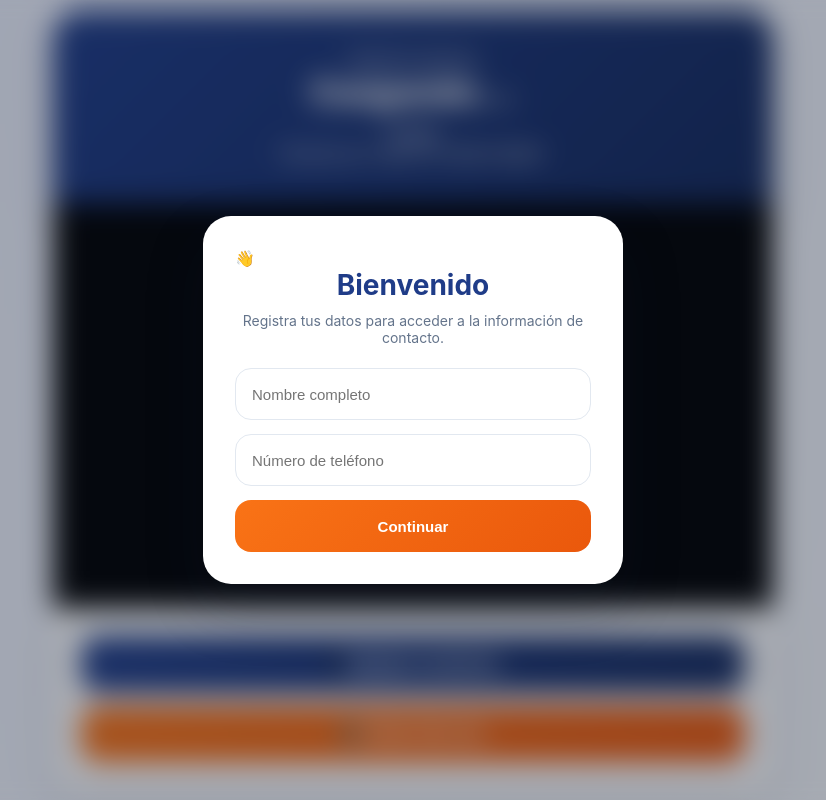
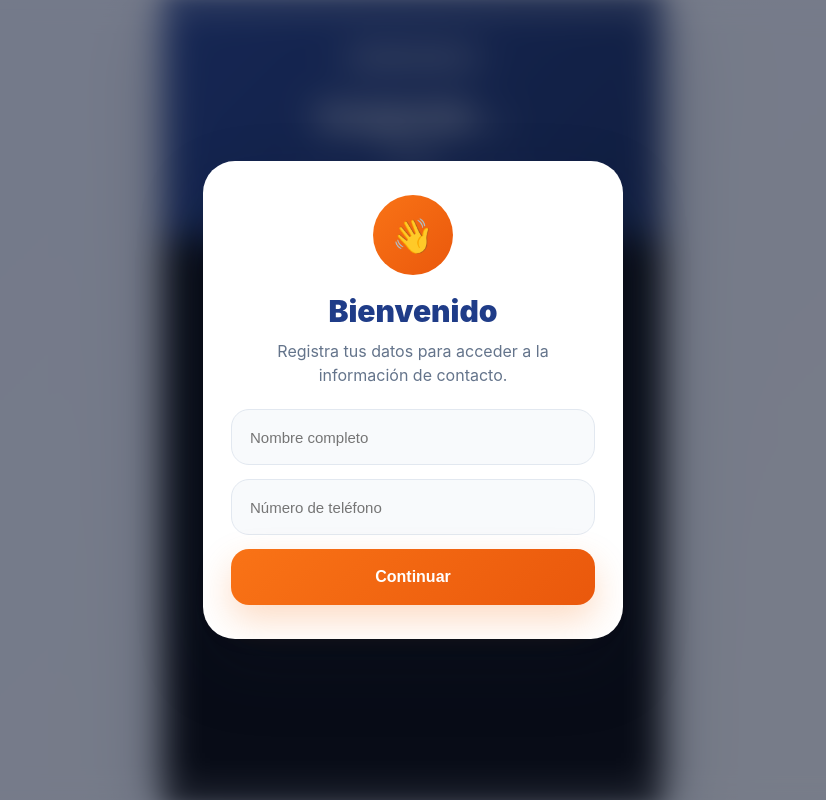
Before and after one commit to jhulmar98/tarjeta-de-contacto, a plain HTML site: page index.html in a window 1280 px wide. Shown: the whole page, without its empty margins (227-1053 px from the left). Drawn offline with Linux system fonts and the light colour scheme.

Commit message:
Update index.css

```diff
--- a/index.css
+++ b/index.css
@@ -1,6 +1,7 @@
 /* =========================================================
-   TARJETA DIGITAL INTELIGENTE
-   PRODUCCIÓN ENTERPRISE
+   TARJETA DIGITAL PREMIUM
+   FULL MOBILE FIRST
+   JHULMAR MÁRQUEZ
 ========================================================= */
 
 :root{
@@ -11,24 +12,25 @@
     --accent:#F97316;
     --accent-dark:#EA580C;
 
+    --white:#FFFFFF;
+
     --bg:#F4F7FB;
 
-    --card:#FFFFFF;
+    --text:#1E293B;
 
-    --text:#1E293B;
     --text-soft:#64748B;
 
     --border:#E2E8F0;
 
     --shadow:
-        0 15px 40px rgba(15,23,42,.10);
+        0 20px 50px rgba(15,23,42,.12);
 
     --shadow-lg:
-        0 25px 60px rgba(15,23,42,.18);
+        0 30px 70px rgba(15,23,42,.20);
 
-    --radius-xl:28px;
-    --radius-lg:22px;
-    --radius-md:16px;
+    --radius-xl:32px;
+    --radius-lg:24px;
+    --radius-md:18px;
 }
 
 /* =========================================================
@@ -43,6 +45,8 @@
 
 html,
 body{
+
+    width:100%;
     height:100%;
 }
 
@@ -50,7 +54,9 @@ body{
 
     font-family:
         Inter,
-        system-ui,
+        -apple-system,
+        BlinkMacSystemFont,
+        "Segoe UI",
         sans-serif;
 
     background:
@@ -59,12 +65,6 @@ body{
             #EEF2FF,
             #F8FAFC
         );
-
-    display:flex;
-    justify-content:center;
-    align-items:center;
-
-    padding:20px;
 
     overflow:hidden;
 }
@@ -79,17 +79,19 @@ body{
 
     inset:0;
 
-    background:
-        rgba(15,23,42,.35);
-
-    backdrop-filter:
-        blur(8px);
+    z-index:9999;
 
     display:flex;
     justify-content:center;
     align-items:center;
 
-    z-index:9999;
+    padding:24px;
+
+    background:
+        rgba(15,23,42,.55);
+
+    backdrop-filter:
+        blur(14px);
 }
 
 /* =========================================================
@@ -99,13 +101,14 @@ body{
 .modal-registro{
 
     width:100%;
+
     max-width:420px;
 
-    background:#fff;
+    background:white;
 
-    border-radius:28px;
+    border-radius:32px;
 
-    padding:32px;
+    padding:34px 28px;
 
     box-shadow:
         var(--shadow-lg);
@@ -114,13 +117,40 @@ body{
         aparecer .25s ease;
 }
 
+.modal-logo{
+
+    width:80px;
+    height:80px;
+
+    margin:0 auto 18px;
+
+    border-radius:50%;
+
+    display:flex;
+    align-items:center;
+    justify-content:center;
+
+    font-size:34px;
+
+    background:
+        linear-gradient(
+            135deg,
+            var(--accent),
+            var(--accent-dark)
+        );
+
+    color:white;
+}
+
 .modal-registro h2{
 
     text-align:center;
 
     color:var(--primary);
 
-    font-size:28px;
+    font-size:30px;
+
+    font-weight:900;
 
     margin-bottom:10px;
 }
@@ -131,29 +161,30 @@ body{
 
     color:var(--text-soft);
 
+    line-height:1.5;
+
     margin-bottom:22px;
-
-    font-size:14px;
 }
 
 .modal-registro input{
 
     width:100%;
 
-    height:52px;
+    height:56px;
 
-    padding:0 16px;
+    border:none;
 
-    border-radius:16px;
+    border-radius:18px;
 
-    border:
-        1px solid var(--border);
+    padding:0 18px;
+
+    background:#F8FAFC;
+
+    border:1px solid var(--border);
 
     font-size:15px;
 
     margin-bottom:14px;
-
-    transition:.15s ease;
 }
 
 .modal-registro input:focus{
@@ -170,11 +201,18 @@ body{
 
     width:100%;
 
-    height:52px;
+    height:56px;
 
     border:none;
 
-    border-radius:16px;
+    border-radius:18px;
+
+    cursor:pointer;
+
+    font-size:16px;
+    font-weight:900;
+
+    color:white;
 
     background:
         linear-gradient(
@@ -183,35 +221,8 @@ body{
             var(--accent-dark)
         );
 
-    color:#fff;
-
-    font-size:15px;
-    font-weight:800;
-
-    cursor:pointer;
-
-    transition:.18s ease;
-}
-
-.modal-registro button:hover{
-
-    transform:translateY(-2px);
-
-    filter:brightness(1.03);
-}
-
-/* =========================================================
-   CONTENIDO BLOQUEADO
-========================================================= */
-
-.bloqueado{
-
-    filter:
-        blur(12px);
-
-    pointer-events:none;
-
-    user-select:none;
+    box-shadow:
+        0 15px 35px rgba(249,115,22,.25);
 }
 
 /* =========================================================
@@ -221,16 +232,31 @@ body{
 .contenido{
 
     width:100%;
-    max-width:720px;
+    height:100vh;
+
+    overflow-y:auto;
 
     transition:.25s ease;
 }
 
+.bloqueado{
+
+    filter:blur(12px);
+
+    pointer-events:none;
+}
+
 /* =========================================================
-   CARD PRINCIPAL
+   HEADER
 ========================================================= */
 
 .header-card{
+
+    padding:40px 24px;
+
+    text-align:center;
+
+    color:white;
 
     background:
         linear-gradient(
@@ -238,37 +264,66 @@ body{
             var(--primary),
             var(--primary-dark)
         );
+}
 
-    color:white;
+.badge{
 
-    text-align:center;
+    display:inline-flex;
 
-    padding:40px 30px;
+    align-items:center;
+    justify-content:center;
 
-    border-radius:
-        var(--radius-xl)
-        var(--radius-xl)
-        0
-        0;
+    padding:10px 18px;
 
-    box-shadow:
-        var(--shadow);
+    border-radius:999px;
+
+    background:
+        rgba(255,255,255,.12);
+
+    border:
+        1px solid rgba(255,255,255,.18);
+
+    font-size:11px;
+    font-weight:900;
+
+    letter-spacing:1px;
+
+    margin-bottom:22px;
 }
 
 #nombreUsuario{
 
-    font-size:34px;
+    font-size:32px;
+
     font-weight:900;
 
-    margin-bottom:10px;
+    line-height:1.2;
+
+    margin-bottom:8px;
 }
 
 #cargoUsuario{
 
     font-size:18px;
+
     font-weight:500;
 
     opacity:.95;
+
+    margin-bottom:12px;
+}
+
+.descripcion{
+
+    max-width:300px;
+
+    margin:auto;
+
+    line-height:1.5;
+
+    opacity:.85;
+
+    font-size:14px;
 }
 
 /* =========================================================
@@ -277,11 +332,11 @@ body{
 
 .video-card{
 
-    background:#000;
+    background:black;
 
-    aspect-ratio:16/9;
+    width:100%;
 
-    overflow:hidden;
+    aspect-ratio:9/16;
 }
 
 .video-card iframe{
@@ -298,46 +353,34 @@ body{
 
 .acciones{
 
-    background:#fff;
-
-    padding:28px;
+    padding:24px;
 
     display:flex;
     flex-direction:column;
 
-    gap:14px;
+    gap:16px;
 
-    border-radius:
-        0
-        0
-        var(--radius-xl)
-        var(--radius-xl);
-
-    box-shadow:
-        var(--shadow);
+    background:white;
 }
 
 .btn{
 
-    height:56px;
+    width:100%;
 
-    border-radius:18px;
+    height:60px;
 
-    display:flex;
-    justify-content:center;
-    align-items:center;
+    border-radius:20px;
 
     text-decoration:none;
 
-    font-size:15px;
+    display:flex;
+    align-items:center;
+    justify-content:center;
+
+    font-size:16px;
     font-weight:900;
 
     transition:.18s ease;
-}
-
-.btn:hover{
-
-    transform:translateY(-2px);
 }
 
 .btn-contacto{
@@ -350,6 +393,9 @@ body{
         );
 
     color:white;
+
+    box-shadow:
+        0 15px 35px rgba(31,60,136,.25);
 }
 
 .btn-web{
@@ -362,6 +408,15 @@ body{
         );
 
     color:white;
+
+    box-shadow:
+        0 15px 35px rgba(249,115,22,.25);
+}
+
+.btn:hover{
+
+    transform:
+        translateY(-2px);
 }
 
 /* =========================================================
@@ -375,7 +430,7 @@ body{
         opacity:0;
 
         transform:
-            translateY(15px);
+            translateY(20px);
     }
 
     to{
@@ -391,7 +446,30 @@ body{
    TABLET
 ========================================================= */
 
-@media(max-width:768px){
+@media(min-width:768px){
+
+    body{
+
+        display:flex;
+        justify-content:center;
+    }
+
+    .contenido{
+
+        max-width:500px;
+
+        background:white;
+
+        box-shadow:
+            var(--shadow-lg);
+    }
+}
+
+/* =========================================================
+   IPHONE PEQUEÑO
+========================================================= */
+
+@media(max-width:390px){
 
     #nombreUsuario{
 
@@ -405,68 +483,6 @@ body{
 
     .modal-registro{
 
-        padding:24px;
+        padding:28px 22px;
     }
 }
-
-/* =========================================================
-   MÓVIL
-========================================================= */
-
-@media(max-width:600px){
-
-    body{
-
-        padding:14px;
-    }
-
-    .modal-registro{
-
-        width:100%;
-        max-width:none;
-
-        border-radius:22px;
-    }
-
-    #nombreUsuario{
-
-        font-size:24px;
-    }
-
-    #cargoUsuario{
-
-        font-size:15px;
-    }
-
-    .header-card{
-
-        padding:30px 20px;
-    }
-
-    .acciones{
-
-        padding:20px;
-    }
-
-    .btn{
-
-        height:52px;
-    }
-}
-
-/* =========================================================
-   iPHONE PEQUEÑO
-========================================================= */
-
-@media(max-width:390px){
-
-    #nombreUsuario{
-
-        font-size:22px;
-    }
-
-    .modal-registro h2{
-
-        font-size:24px;
-    }
-}
```
